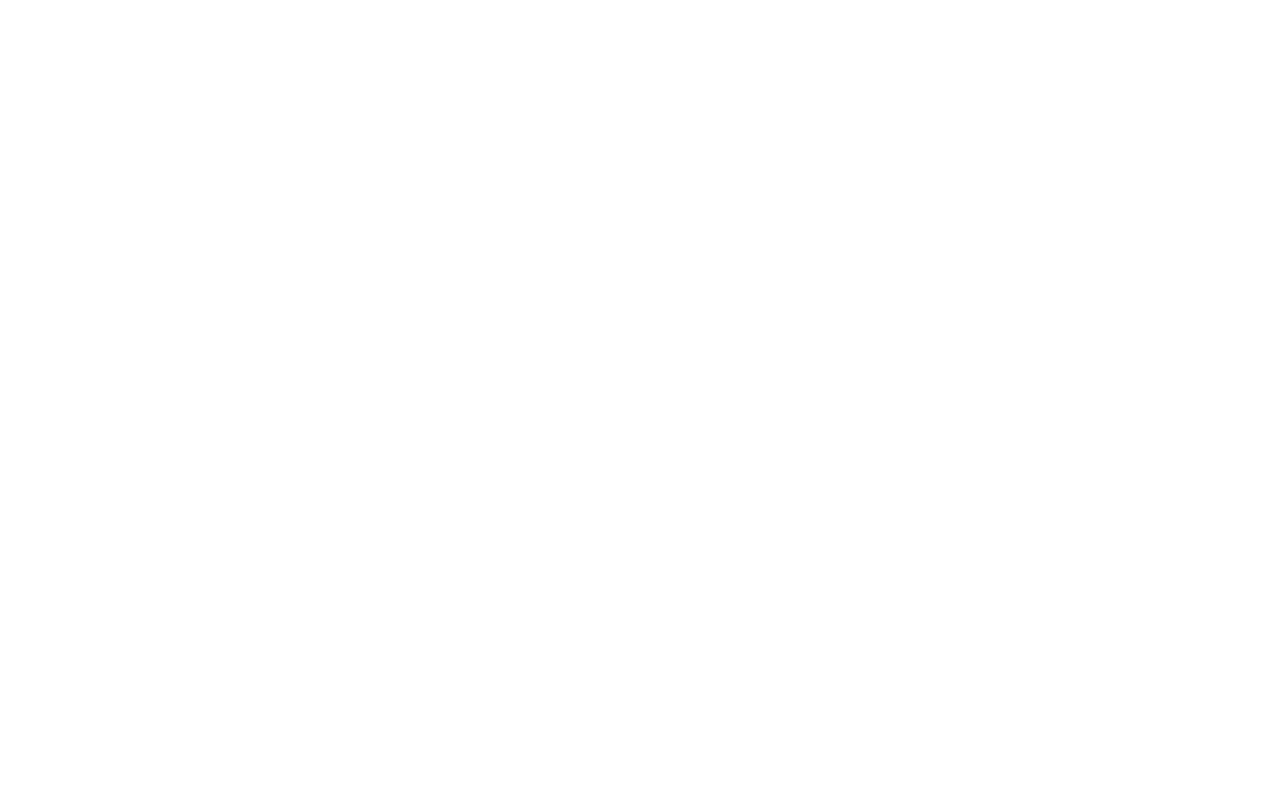
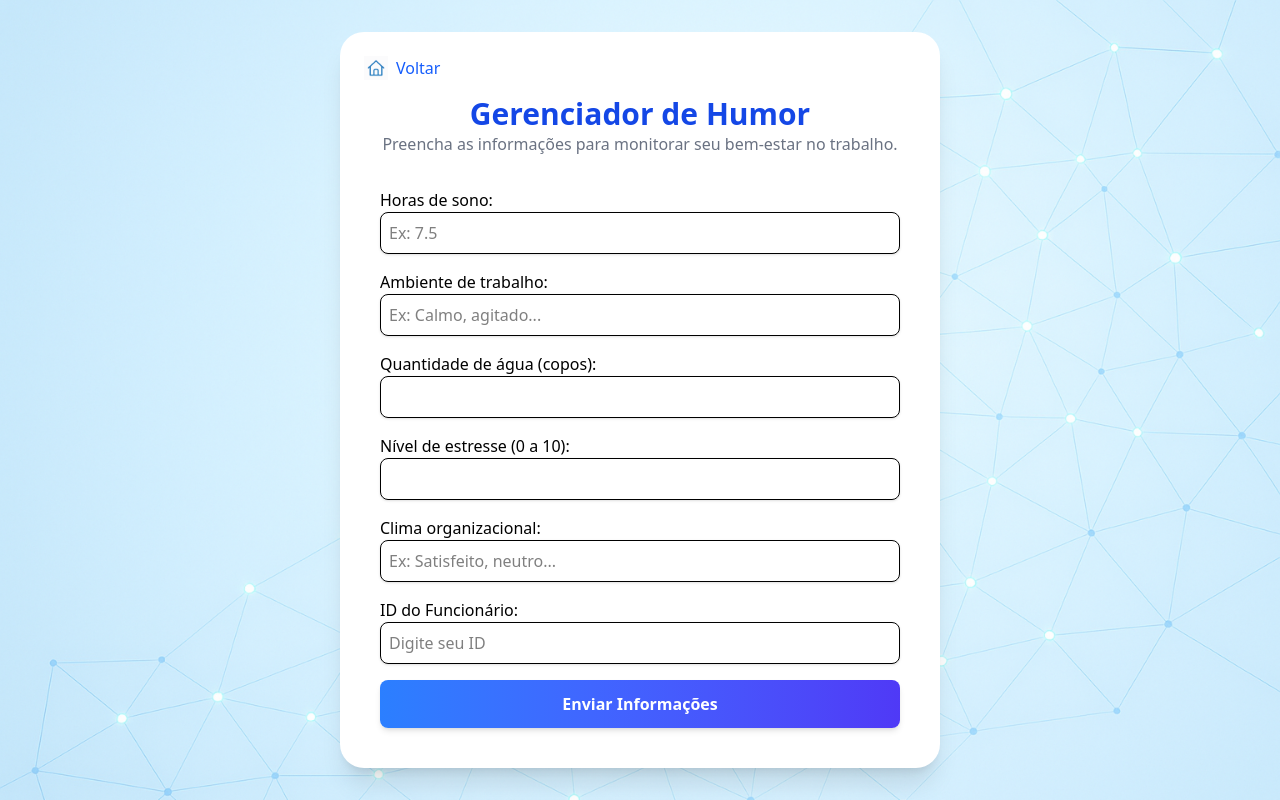
Before and after one commit to Malualvess-dev/GlobalSolution-FrontEnd, a React (Vite) app: page /humor in a window 1280 px wide. Before the commit this address had no page. Built offline with nearby package versions, Linux system fonts and the light colour scheme; the HTML template or start-up script is replaced by a standard one.

Commit message:
Gerenciador humor finalizado, criado também o SucessoHumor

```diff
--- a/src/App.tsx
+++ b/src/App.tsx
@@ -14,6 +14,8 @@
 import FAQ from "./components/FAQ";
 import Sobre from "./components/Sobre";
 import Contato from "./components/Contato";
+import GerenciadorHumor from "./pages/GerenciadorHumor";
+import SucessoHumor from "./pages/SucessoHumor";
 
 function App() {
   return (
@@ -33,6 +35,8 @@
        <Route path="/faq" element={<FAQ />} />
        <Route path="/sobre" element={<Sobre />} />
        <Route path="/contato" element={<Contato />} />
+       <Route path="/humor" element={<GerenciadorHumor />} />
+       <Route path="/sucesso-humor" element={<SucessoHumor />} />
 
 
       </Routes>
--- /dev/null
+++ b/src/pages/GerenciadorHumor.tsx
@@ -0,0 +1,172 @@
+import React, { useState } from "react";
+import { useNavigate, Link } from "react-router-dom";
+
+export default function GerenciadorHumor() {
+
+  const navigate = useNavigate();
+
+  const [form, setForm] = useState({
+    horas_sono: "",
+    ambiente_trabalho: "",
+    qtd_agua: "",
+    qtd_estresse: "",
+    pesquisa_clima: "",
+    id_funcionario: "",
+  });
+
+  const [msg, setMsg] = useState("");
+
+  // ---------------- HANDLE CHANGE ----------------
+  const handleChange = (e: React.ChangeEvent<HTMLInputElement | HTMLSelectElement>) => {
+    setForm({
+      ...form,
+      [e.target.name]: e.target.value,
+    });
+  };
+
+  // ---------------- SUBMIT ----------------
+  const handleSubmit = async (e: React.FormEvent) => {
+    e.preventDefault();
+
+    try {
+      const response = await fetch("http://localhost:8080/Gerenciador_Humor", {
+        method: "POST",
+        headers: { "Content-Type": "application/json" },
+        body: JSON.stringify(form),
+      });
+
+      if (response.ok) {
+        navigate("/sucesso-humor");
+      } else {
+        const erro = await response.text();
+        setMsg("❌ " + erro);
+      }
+    } catch (error) {
+      setMsg("Erro ao conectar ao servidor.");
+    }
+  };
+
+  return (
+    <div className="min-h-screen flex items-center justify-center bg-[#e6f5ff] relative">
+
+      {/* Fundo Tech */}
+      <div className="absolute inset-0 bg-[url('/tech-lines.png')] bg-cover opacity-100 pointer-events-none"></div>
+
+      {/* CARD */}
+      <div className="relative bg-white p-10 rounded-3xl shadow-xl w-[600px] z-10">
+
+        {/* VOLTAR */}
+        <div className="absolute left-6 top-6">
+          <button
+            onClick={() => navigate(-1)}
+            className="flex items-center gap-2 text-blue-600 hover:text-blue-800 transition"
+          >
+            <img src="/iconeCasinha.png" className="w-6 h-6" />
+            Voltar
+          </button>
+        </div>
+
+        {/* TÍTULO */}
+        <h1 className="text-3xl font-extrabold text-center text-blue-700 mt-6">
+          Gerenciador de Humor
+        </h1>
+
+        <p className="text-center text-gray-500 mb-8">
+          Preencha as informações para monitorar seu bem-estar no trabalho.
+        </p>
+
+        {/* FORM */}
+        <form onSubmit={handleSubmit} className="space-y-4">
+
+          <div>
+            <label className="font-medium">Horas de sono:</label>
+            <input
+              type="number"
+              name="horas_sono"
+              value={form.horas_sono}
+              onChange={handleChange}
+              className="w-full p-2 border rounded-lg shadow-sm"
+              placeholder="Ex: 7.5"
+              step="0.1"
+            />
+          </div>
+
+          <div>
+            <label className="font-medium">Ambiente de trabalho:</label>
+            <input
+              type="text"
+              name="ambiente_trabalho"
+              value={form.ambiente_trabalho}
+              onChange={handleChange}
+              className="w-full p-2 border rounded-lg shadow-sm"
+              placeholder="Ex: Calmo, agitado..."
+            />
+          </div>
+
+          <div>
+            <label className="font-medium">Quantidade de água (copos):</label>
+            <input
+              type="number"
+              name="qtd_agua"
+              value={form.qtd_agua}
+              onChange={handleChange}
+              className="w-full p-2 border rounded-lg shadow-sm"
+            />
+          </div>
+
+          <div>
+            <label className="font-medium">Nível de estresse (0 a 10):</label>
+            <input
+              type="number"
+              name="qtd_estresse"
+              value={form.qtd_estresse}
+              onChange={handleChange}
+              className="w-full p-2 border rounded-lg shadow-sm"
+              min="0"
+              max="10"
+            />
+          </div>
+
+          <div>
+            <label className="font-medium">Clima organizacional:</label>
+            <input
+              type="text"
+              name="pesquisa_clima"
+              value={form.pesquisa_clima}
+              onChange={handleChange}
+              className="w-full p-2 border rounded-lg shadow-sm"
+              placeholder="Ex: Satisfeito, neutro..."
+            />
+          </div>
+
+          <div>
+            <label className="font-medium">ID do Funcionário:</label>
+            <input
+              type="number"
+              name="id_funcionario"
+              value={form.id_funcionario}
+              onChange={handleChange}
+              className="w-full p-2 border rounded-lg shadow-sm"
+              placeholder="Digite seu ID"
+            />
+          </div>
+
+          <button
+            type="submit"
+            className="
+              w-full bg-gradient-to-r from-blue-500 to-indigo-600
+              text-white font-bold py-3 rounded-lg shadow-md
+              hover:scale-[1.02] transition-all
+            "
+          >
+            Enviar Informações
+          </button>
+        </form>
+
+        {msg && (
+          <p className="text-center text-red-600 font-medium mt-4">{msg}</p>
+        )}
+      </div>
+    </div>
+  );
+}
--- /dev/null
+++ b/src/pages/SucessoHumor.tsx
@@ -0,0 +1,41 @@
+import { Link } from "react-router-dom";
+
+export default function SucessoHumor() {
+  return (
+    <div className="min-h-screen flex items-center justify-center bg-[#e6f5ff] relative">
+
+      {/* Fundo Tech */}
+      <div className="absolute inset-0 bg-[url('/tech-lines.png')] bg-cover opacity-100 pointer-events-none"></div>
+
+      {/* CARD */}
+      <div className="relative bg-white p-12 rounded-3xl shadow-xl w-[500px] z-10 text-center">
+
+        {/* Ícone */}
+        <div className="flex justify-center mb-6">
+          <img src="/iconeSegurança.png" alt="Ícone sucesso" className="w-20" />
+        </div>
+
+        <h1 className="text-3xl font-extrabold text-blue-700 mb-3">
+          Informações Registradas!
+        </h1>
+
+        <p className="text-gray-600 mb-8 text-lg">
+          Seu registro de humor foi enviado com sucesso.
+          Obrigado por contribuir com o clima organizacional!
+        </p>
+
+        {/* Botão voltar */}
+        <Link
+          to="/TelaInicialFuncionario"
+          className="
+            block w-full py-3 rounded-lg font-bold text-white
+            bg-gradient-to-r from-blue-500 to-indigo-600
+            shadow-md hover:scale-[1.03] transition
+          "
+        >
+          Voltar ao Início
+        </Link>
+      </div>
+    </div>
+  );
+}
--- a/src/pages/TelaInicialFuncionario.tsx
+++ b/src/pages/TelaInicialFuncionario.tsx
@@ -106,10 +106,15 @@
         </h1>
 
         <nav className="flex flex-col gap-5 text-gray-700 font-semibold text-lg">
-          <button className="text-gray-700 hover:text-blue-500 font-medium transition relative
+          <button
+            onClick={() => navigate("/humor")}
+            className="text-gray-700 hover:text-blue-500 font-medium transition relative
                 before:absolute before:-bottom-1 before:left-0 before:h-[2px]
                 before:w-0 before:bg-blue-500 before:transition-all before:duration-300
-                hover:before:w-full">Gerenciador de Humor</button>
+                hover:before:w-full"
+            >
+            Gerenciador Humor
+        </button>
 
          <button
             onClick={() => navigate("/faq")}
```
